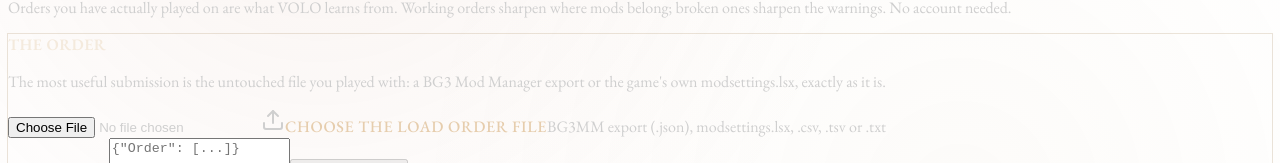
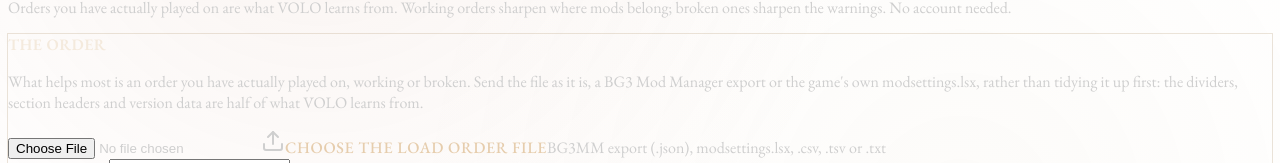
Before and after one commit to Moonie8t7/VOLO, a React (Vite) app in the folder client/: page /submit in a window 1280 px wide. Shown: the part 327-490 px from the top of the page. Built offline with nearby package versions, Linux system fonts and the light colour scheme; no server answers.

Commit message:
Correct stale claims and lead with what to submit

```diff
--- a/client/src/pages/DonationsPage.tsx
+++ b/client/src/pages/DonationsPage.tsx
@@ -23,7 +23,7 @@ export default function DonationsPage() {
           </p>
           <p>
             If you would rather give something more useful than money: play on
-            an order, then submit it from the Export page. Verified orders are
+            an order, then submit it from the Submit page. Verified orders are
             the thing this tool actually runs on.
           </p>
         </div>
--- a/client/src/pages/SubmitPage.tsx
+++ b/client/src/pages/SubmitPage.tsx
@@ -180,9 +180,11 @@ export default function SubmitPage() {
                 ) : (
                   <>
                     <p className="text-sm text-muted-foreground">
-                      The most useful submission is the untouched file you
-                      played with: a BG3 Mod Manager export or the game's own
-                      modsettings.lsx, exactly as it is.
+                      What helps most is an order you have actually played on,
+                      working or broken. Send the file as it is, a BG3 Mod
+                      Manager export or the game's own modsettings.lsx, rather
+                      than tidying it up first: the dividers, section headers
+                      and version data are half of what VOLO learns from.
                     </p>
 
                     {mods.length >= 5 && (
```
Also changed, not shown: 1 other file (tests, documents, lock files or other folders).
